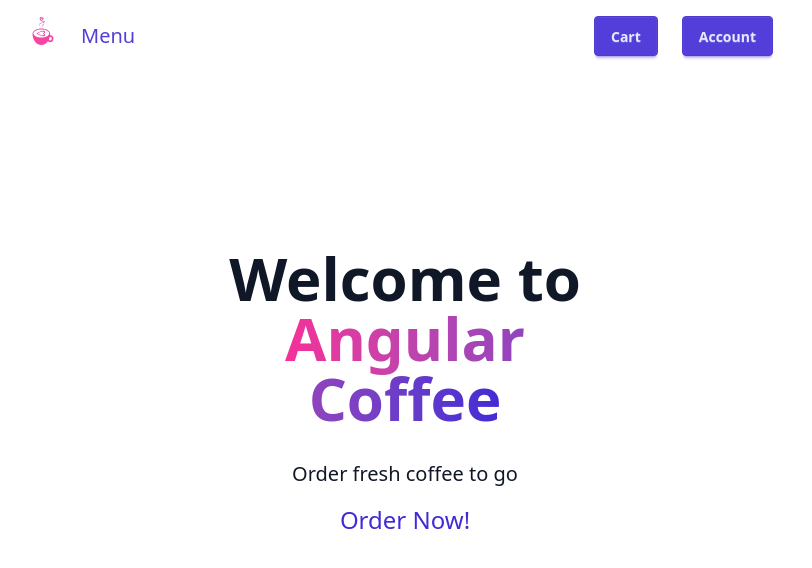
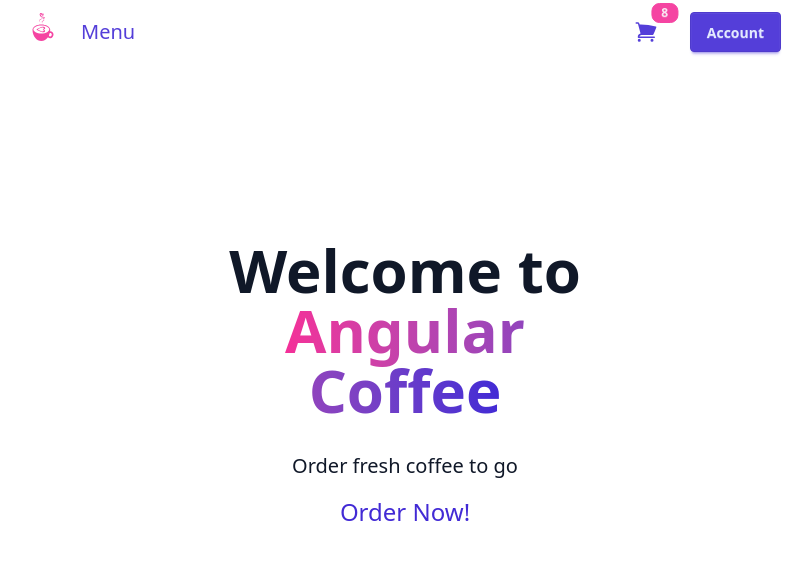
Before and after one commit to AmielCyber/angular-coffee, an Angular app: page / in a window 1280 px wide. Shown: the top 568 px of the page, without its empty margins (235-1047 px from the left). Built offline with nearby package versions, Linux system fonts and the light colour scheme.

Commit message:
Cart Button

```diff
--- /dev/null
+++ b/src/app/buttons/cart-button/cart-button.component.html
@@ -0,0 +1,20 @@
+<a routerLink="{{MENU_LINK}}" routerLinkActive="link-secondary"
+   (mouseenter)="onHover()"
+   (mouseleave)="onLeave()"
+   class="dropdown dropdown-hover dropdown-bottom dropdown-left link-primary link-accent"
+>
+  <div class="btn btn-ghost btn-circle hover:text-inherit indicator">
+    <span class="badge badge-sm indicator-item badge-secondary text-secondary-content">8</span>
+    <app-cart-icon/>
+  </div>
+  <section
+    class="dropdown-content bg-base-200 rounded-2xl z-1 mt-4 card-sm w-35 "
+    [attr.hidden]="dropDownHidden()"
+  >
+    <!-- TODO: Cart service functionality -->
+    <div class="card-body">
+      <h4 class="card-title text-primary">8 Items</h4>
+      <p class="text-info text-base">Total: $999</p>
+    </div>
+  </section>
+</a>
--- /dev/null
+++ b/src/app/buttons/cart-button/cart-button.component.ts
@@ -0,0 +1,30 @@
+import {ChangeDetectionStrategy, Component, signal} from '@angular/core';
+import {RouterLink, RouterLinkActive} from '@angular/router';
+
+import {CartIconComponent} from '../../icons/cart-icon.component';
+import {LINK_TOKENS} from '../../routes/router-tokens.model';
+
+@Component({
+  selector: 'app-cart-button',
+  imports: [
+    CartIconComponent,
+    RouterLink,
+    RouterLinkActive
+  ],
+  templateUrl: './cart-button.component.html',
+  changeDetection: ChangeDetectionStrategy.OnPush
+})
+
+export class CartButtonComponent {
+  MENU_LINK = LINK_TOKENS.MENU;
+  dropDownHidden = signal<true | null>(true); // null to remove attribute
+  // TODO: Add cart service
+
+  onHover() {
+    this.dropDownHidden.set(null);
+  }
+
+  onLeave() {
+    this.dropDownHidden.set(true);
+  }
+}
--- /dev/null
+++ b/src/app/icons/cart-icon.component.html
@@ -0,0 +1,10 @@
+<svg
+  xmlns="http://www.w3.org/2000/svg"
+  fill="currentColor"
+  viewBox="0 0 24 24"
+  class="h-6 w-6"
+>
+  <title>Cart</title>
+  <path
+    d="M2.25 2.25a.75.75 0 000 1.5h1.386c.17 0 .318.114.362.278l2.558 9.592a3.752 3.752 0 00-2.806 3.63c0 .414.336.75.75.75h15.75a.75.75 0 000-1.5H5.378A2.25 2.25 0 017.5 15h11.218a.75.75 0 00.674-.421 60.358 60.358 0 002.96-7.228.75.75 0 00-.525-.965A60.864 60.864 0 005.68 4.509l-.232-.867A1.875 1.875 0 003.636 2.25H2.25zM3.75 20.25a1.5 1.5 0 113 0 1.5 1.5 0 01-3 0zM16.5 20.25a1.5 1.5 0 113 0 1.5 1.5 0 01-3 0z"/>
+</svg>
--- /dev/null
+++ b/src/app/icons/cart-icon.component.ts
@@ -0,0 +1,11 @@
+import { Component, ChangeDetectionStrategy } from '@angular/core';
+
+@Component({
+  selector: 'app-cart-icon',
+  imports: [],
+  templateUrl: './cart-icon.component.html',
+  changeDetection: ChangeDetectionStrategy.OnPush
+})
+export class CartIconComponent {
+
+}
--- a/src/app/top-nav-bar/top-nav-bar.component.html
+++ b/src/app/top-nav-bar/top-nav-bar.component.html
@@ -18,10 +18,9 @@
         </a>
       </li>
     </div>
-    <div class=" navbar-end menu menu-horizontal gap-6">
+    <div class="navbar-end gap-6">
       <li>
-        <!-- TODO Set Cart Button -->
-        <button class="btn btn-primary">Cart</button>
+        <app-cart-button />
       </li>
       <li>
         <!-- TODO Set Account Button -->
--- a/src/app/top-nav-bar/top-nav-bar.component.ts
+++ b/src/app/top-nav-bar/top-nav-bar.component.ts
@@ -2,13 +2,15 @@ import { Component } from '@angular/core';
 import {RouterLink, RouterLinkActive} from '@angular/router';
 import {CoffeeIconComponent} from '../icons/coffee-icon.component';
 import {LINK_TOKENS} from '../routes/router-tokens.model';
+import {CartButtonComponent} from '../buttons/cart-button/cart-button.component';
 
 @Component({
   selector: 'app-top-nav-bar',
   imports: [
     RouterLink,
     RouterLinkActive,
-    CoffeeIconComponent
+    CoffeeIconComponent,
+    CartButtonComponent
   ],
   templateUrl: './top-nav-bar.component.html',
 })
```
Also changed, not shown: 1 other file (tests, documents, lock files or other folders).
